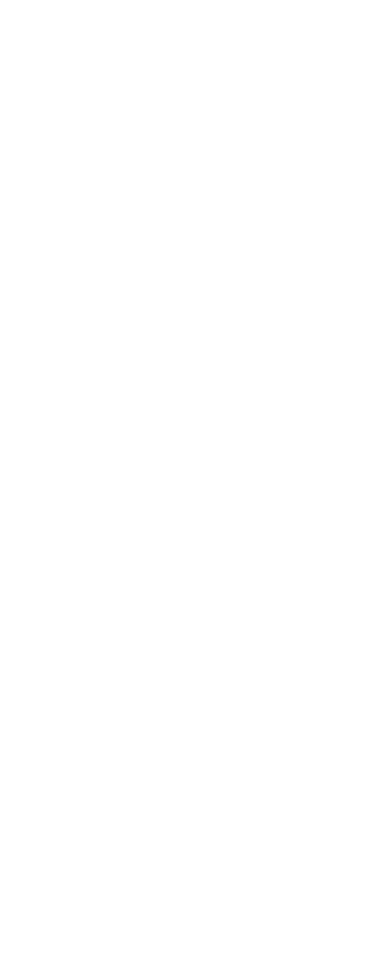
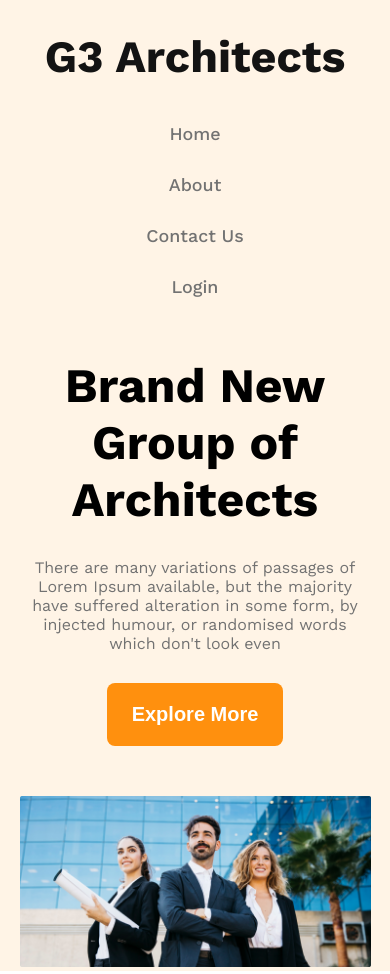
Before and after one commit to rakibulhasanroki/archify, a plain HTML site: page index.html in a window 390 px wide. Before the commit the page ends 844 px from the top, so only its background shows below. Drawn offline with nearby package versions, Linux system fonts and the light colour scheme.

Commit message:
responsive header section created

```diff
--- a/index.html
+++ b/index.html
@@ -7,8 +7,33 @@
     <link rel="stylesheet" href="./styles/styles.css" />
     <link rel="stylesheet" href="./styles/media-query.css" />
   </head>
-  <body>
-    <header></header>
+  <body class="work-sans-fonts">
+    <header class="bg-color">
+      <nav class="flex navbar middle">
+        <h1 class="font-color-black">G3 Architects</h1>
+        <ul class="flex">
+          <li><a href="">Home</a></li>
+          <li><a href="">About</a></li>
+          <li><a href="">Contact Us</a></li>
+          <li><a href="">Login</a></li>
+        </ul>
+      </nav>
+      <div class="banner middle">
+        <h1>
+          Brand New <br />
+          Group of Architects
+        </h1>
+        <p class="font-color-light-gray">
+          There are many variations of passages of Lorem Ipsum available, but
+          the majority have suffered alteration in some form, by injected
+          humour, or randomised words which don't look even
+        </p>
+        <button class="btn-primary"><a href="">Explore More</a></button>
+      </div>
+      <div class="middle banner-img">
+        <img src="./images/banner.png" alt="banner-images of three architect" />
+      </div>
+    </header>
     <main></main>
     <footer></footer>
   </body>
--- a/styles/media-query.css
+++ b/styles/media-query.css
@@ -0,0 +1,62 @@
+@media screen and (max-width: 576px) {
+  .navbar {
+    flex-direction: column;
+    gap: 40px;
+    width: 90%;
+    text-align: center;
+  }
+  .navbar ul {
+    flex-direction: column;
+  }
+  .banner {
+    width: 90%;
+    margin-top: 60px;
+  }
+  .banner h1 {
+    font-size: 3rem;
+  }
+  .banner-img {
+    width: 90%;
+  }
+}
+
+/* for tablet */
+
+@media screen and (min-width: 577px) and (max-width: 992px) {
+  .navbar {
+    /* flex-direction: column; */
+    /* gap: 40px; */
+    width: 90%;
+  }
+
+  .banner {
+    width: 90%;
+    margin-top: 60px;
+  }
+  .banner h1 {
+    font-size: 3rem;
+  }
+  .banner-img {
+    width: 90%;
+  }
+}
+
+@media screen and (min-width: 993px) and (max-width: 1200px) {
+  .navbar {
+    width: 90%;
+  }
+
+  .banner-img {
+    width: 90%;
+  }
+}
+
+@media screen and (min-width: 1201px) and (max-width: 1599px) {
+  .navbar {
+    width: 80%;
+  }
+
+  .banner-img {
+    width: 90%;
+  }
+}
--- a/styles/styles.css
+++ b/styles/styles.css
@@ -0,0 +1,107 @@
+@import url("https://fonts.googleapis.com/css2?family=Work+Sans:ital,wght@0,100..900;1,100..900&display=swap");
+
+.work-sans-fonts {
+  font-family: "Work Sans", serif;
+  font-optical-sizing: auto;
+  font-weight: 400;
+  font-style: normal;
+}
+
+/* universal */
+* {
+  margin: 0;
+  padding: 0;
+  box-sizing: border-box;
+  list-style: none;
+  text-decoration: none;
+}
+
+/* shared styles */
+
+/* dark-01 */
+.font-color-black {
+  color: #131313;
+}
+/* dark-02 */
+.font-color-gray {
+  color: #424242;
+}
+/* dark-03 */
+.font-color-light-gray {
+  color: #727272;
+}
+/* primery-color */
+.primery-color {
+  background-color: #ff900e;
+}
+/* bg-color */
+.bg-color {
+  background-color: rgba(255, 144, 14, 0.1);
+  /* background-color: red; */
+}
+
+.btn-primary {
+  background-color: #ff900e;
+  color: #ffffff;
+  padding: 20px 25px;
+  border: none;
+  border-radius: 8px;
+}
+
+.middle {
+  max-width: 1440px;
+  margin: 0 auto;
+}
+
+.flex {
+  display: flex;
+}
+
+/* header */
+.navbar {
+  justify-content: space-between;
+  align-items: center;
+  padding-top: 30px;
+}
+.navbar ul {
+  gap: 30px;
+  align-items: center;
+  justify-content: center;
+}
+.navbar > h1 {
+  font-size: 2.8rem;
+  font-weight: bold;
+}
+.navbar ul li a {
+  color: #727272;
+  font-size: 1.12rem;
+  font-weight: 500;
+}
+.navbar ul li a:hover {
+  color: #ff900e;
+}
+.banner {
+  text-align: center;
+  max-width: 860px;
+  margin-top: 100px;
+}
+.banner h1 {
+  font-size: 4rem;
+  font-weight: 700;
+}
+.banner p {
+  font-size: 1rem;
+  margin: 30px 0;
+}
+.banner button a {
+  color: #ffffff;
+  font-size: 1.25rem;
+  font-weight: 600;
+}
+.banner-img {
+  margin-top: 50px;
+  margin-bottom: 50px;
+}
+.banner-img img {
+  width: 100%;
+}
```
